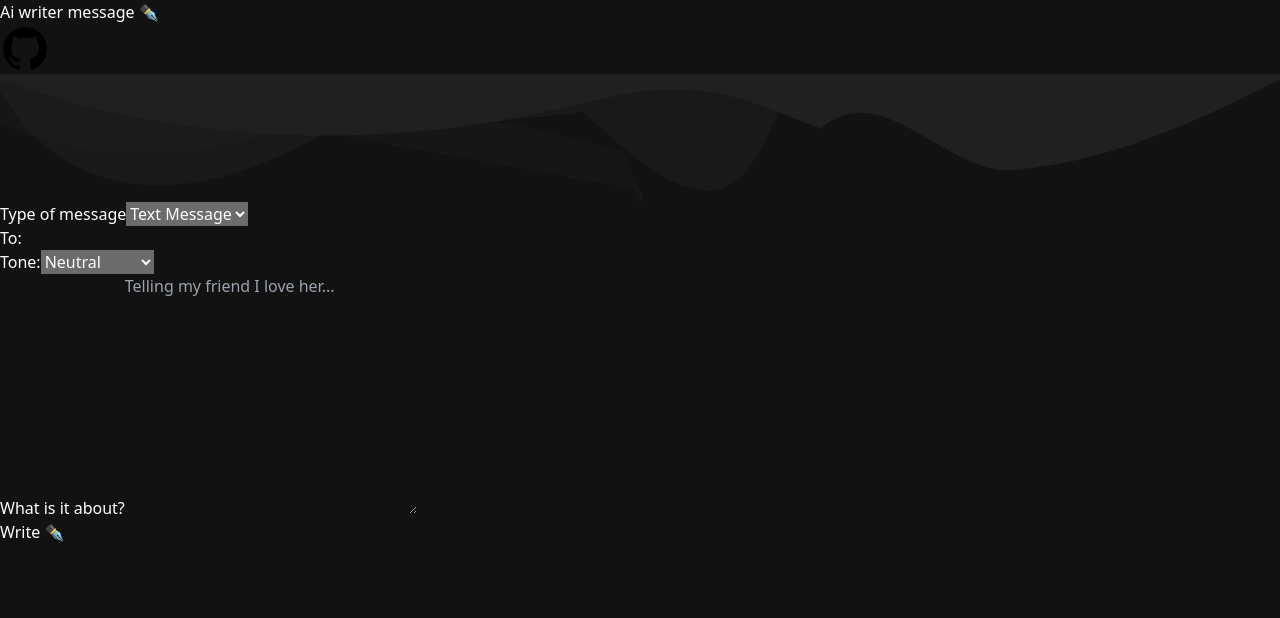
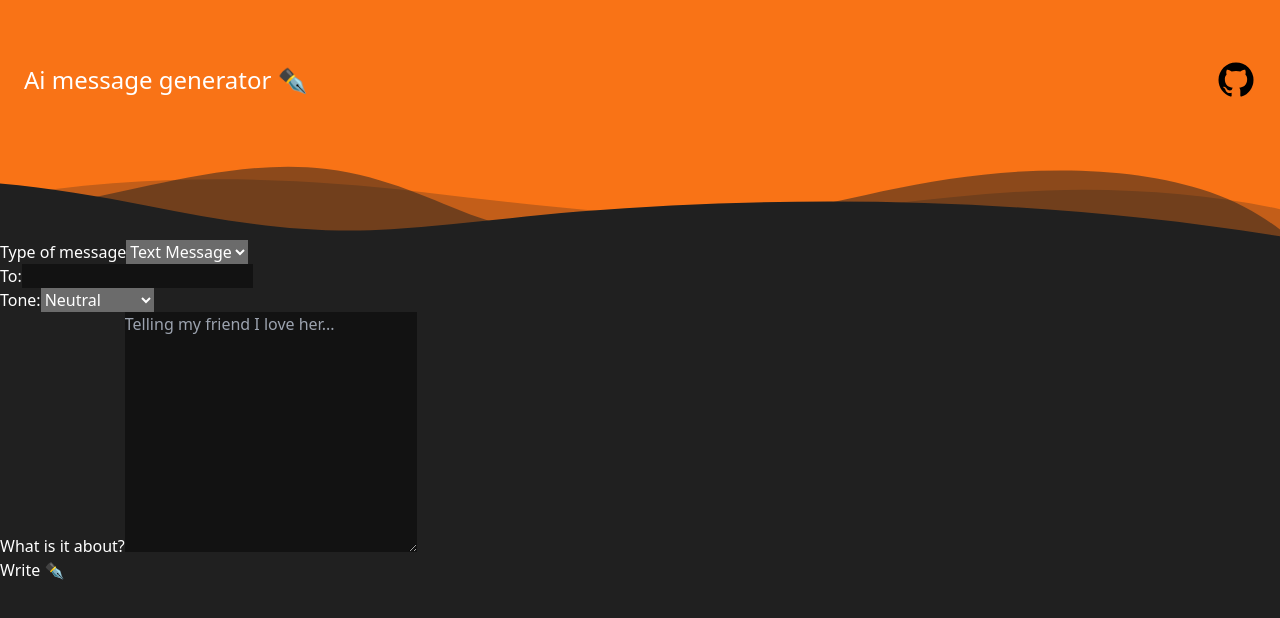
Before and after one commit to yangenmanuel/ai-writer, a Next.js app: page / in a window 1280 px wide. Shown: the top 618 px of the page. Built offline with nearby package versions, Linux system fonts and the light colour scheme.

Commit message:
Componetized svg separator

```diff
--- a/src/components/Header.jsx
+++ b/src/components/Header.jsx
@@ -1,21 +1,16 @@
 import Image from "next/image"
+import Separator from "./Separator"
 
 export default function Header () {
   return (
-    <section className=''>
-      <header>
-        <h1>Ai writer message ✒️</h1>
-        <Image src={'/github.svg'} alt='See github repo' width={50} height={50}/>
+    <section className='bg-orange-500 relative min-h-[30vh]'>
+      <header className="min-h-[20vh] p-6 flex flex-row items-center justify-between">
+        <h1 className="text-2xl">Ai message generator ✒️</h1>
+        <Image src={'/github.svg'} alt='See github repo' width={40} height={40}/>
       </header>
 
-      <div className="">
-
-      <svg data-name="Layer 1" xmlns="http://www.w3.org/2000/svg" viewBox="0 0 1200 120" preserveAspectRatio="none" fill="#202020">
-        <path d="M0,0V46.29c47.79,22.2,103.59,32.17,158,28,70.36-5.37,136.33-33.31,206.8-37.5C438.64,32.43,512.34,53.67,583,72.05c69.218,138.3,24.88,209.4,13.08,36.15-6,69.85-17.84,104.45-29.34C989.49,25,1113-14.29,1200,52.47V0Z" opacity=".25" class="shape-fill"></path>
-        <path d="M0,0V15.81C13,36.92,27.64,56.86,47.69,72.05,99.41,111.27,165,111,224.58,91.58c31.15-10.15,60.09-26.07,89.67-39.8,492-19,84.73-46,130.83-49.67,36.26-2.85,70.9,9.42,98.6,31.56,31.77,25.39,62.32,62,103.63,73,40.44,10.79,81.35-6.69,119.13-228s75.16-39,116.92-43.05c59.73-5.85,113.28,22.88,168.9,38.84,30.2,8.66,59,6.17,87.09-7.5,22.43-10.89,48-26.93,60.65-49.24V0Z" opacity=".5" class="shape-fill"></path>
-        <path d="M0,0V5.63C149.93,59,314.09,71.32,475.83,42.57c43-7.64,84.23-20.12,127.61-26.46,59-8.63,112.48,12.24,165.56,35.4C827.977.22,886,95.24,951.2,90c86.53-7,172.46-45.71,248.8-84.81V0Z" class="shape-fill"></path>
-      </svg>
-
+      <div className="absolute bottom-0 left-0 w-full overflow-hidden rotate-180">
+         <Separator />
       </div>
     </section>
   )
--- /dev/null
+++ b/src/components/Separator.jsx
@@ -0,0 +1,9 @@
+export default function Separator () {
+  return (
+    <svg className="relative block w-[calc(138%_+_1.3px)] h-20" fill="#202020" data-name="Layer 1" xmlns="http://www.w3.org/2000/svg" viewBox="0 0 1200 120" preserveAspectRatio="none">
+        <path d="M0,0V46.29c47.79,22.2,103.59,32.17,158,28,70.36-5.37,136.33-33.31,206.8-37.5C438.64,32.43,512.34,53.67,583,72.05c69.27,18,138.3,24.88,209.4,13.08,36.15-6,69.85-17.84,104.45-29.34C989.49,25,1113-14.29,1200,52.47V0Z" opacity=".25"></path>
+        <path d="M0,0V15.81C13,36.92,27.64,56.86,47.69,72.05,99.41,111.27,165,111,224.58,91.58c31.15-10.15,60.09-26.07,89.67-39.8,40.92-19,84.73-46,130.83-49.67,36.26-2.85,70.9,9.42,98.6,31.56,31.77,25.39,62.32,62,103.63,73,40.44,10.79,81.35-6.69,119.13-24.28s75.16-39,116.92-43.05c59.73-5.85,113.28,22.88,168.9,38.84,30.2,8.66,59,6.17,87.09-7.5,22.43-10.89,48-26.93,60.65-49.24V0Z" opacity=".5"></path>
+        <path d="M0,0V5.63C149.93,59,314.09,71.32,475.83,42.57c43-7.64,84.23-20.12,127.61-26.46,59-8.63,112.48,12.24,165.56,35.4C827.93,77.22,886,95.24,951.2,90c86.53-7,172.46-45.71,248.8-84.81V0Z"></path>
+    </svg>
+  )
+}
--- a/src/styles/globals.css
+++ b/src/styles/globals.css
@@ -14,4 +14,5 @@
 
 body {
   font-family: system-ui, -apple-system, BlinkMacSystemFont, 'Segoe UI', Roboto, Oxygen, Ubuntu, Cantarell, 'Open Sans', 'Helvetica Neue', sans-serif;
+  background-color: #202020;
 }
```
